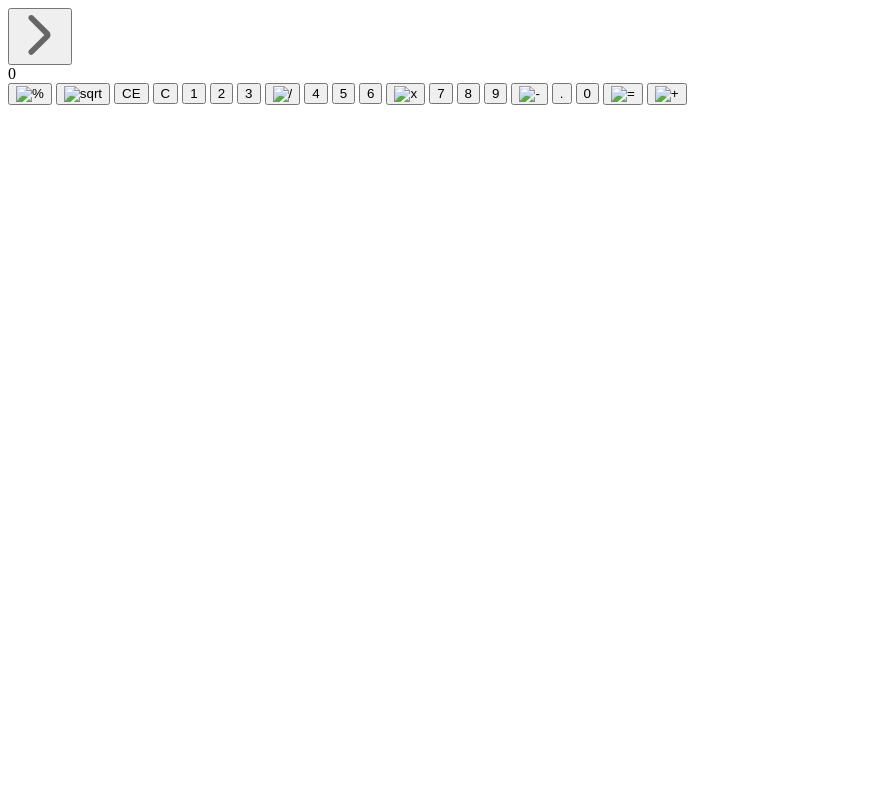
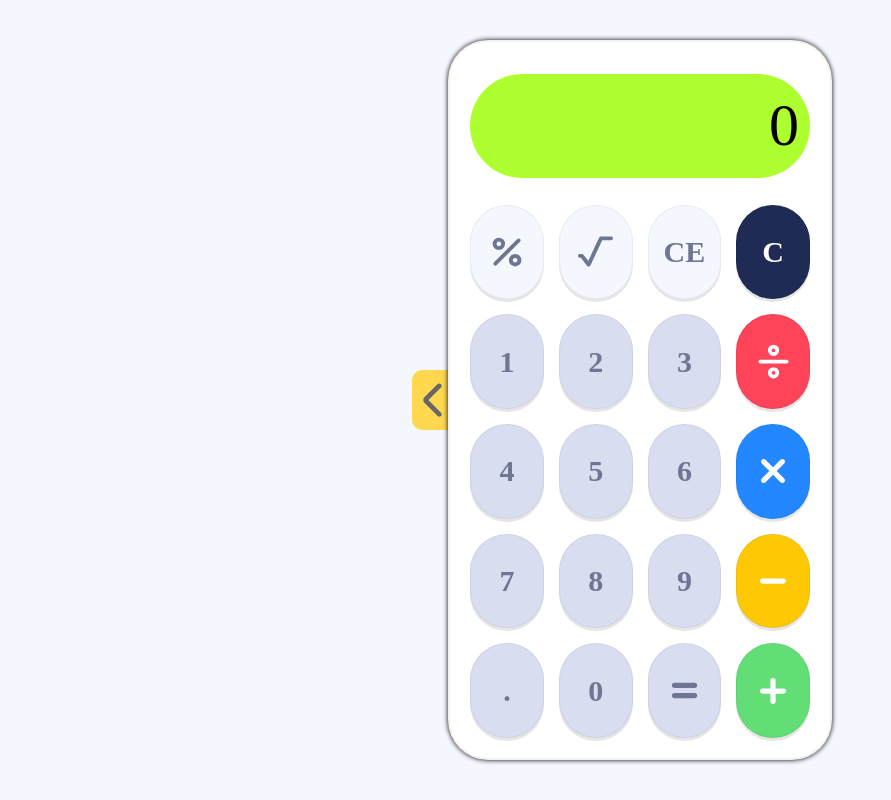
Before and after one commit to lepcodes/vanilla-calculator, a plain HTML site: page index.html in a window 1280 px wide. Shown: the whole page, without its empty margins (0-891 px from the left). Drawn offline with Linux system fonts and the light colour scheme; the site is published under a folder, as on GitHub Pages, so addresses that start at the root find nothing; a web font is replaced by a local one.

Commit message:
Change source of styles and resources

```diff
--- a/index.html
+++ b/index.html
@@ -3,7 +3,7 @@
 <head>
     <meta charset="UTF-8">
     <meta name="viewport" content="width=device-width, initial-scale=1.0">
-    <link rel="stylesheet" href="/resources/styles/styles.css">
+    <link rel="stylesheet" href="resources/styles/styles.css">
     <link rel="preconnect" href="https://fonts.googleapis.com">
     <link rel="preconnect" href="https://fonts.gstatic.com" crossorigin>
     <link href="https://fonts.googleapis.com/css2?family=Lexend+Exa:wght@100..900&display=swap" rel="stylesheet">
@@ -19,10 +19,10 @@
         <div class="calculator">
             <div class="display">0</div>
             <button class="key percent" onclick="handleKeyPress('%')">
-                <img class="percent" src="/resources/img/percent.svg" alt="%">
+                <img class="percent" src="resources/img/percent.svg" alt="%">
             </button>
             <button class="key root" onclick="handleKeyPress('sqrt')">
-                <img class="root" src="/resources/img/root.svg" alt="sqrt">
+                <img class="root" src="resources/img/root.svg" alt="sqrt">
             </button>
             <button id="CE" class="key root" onclick="handleKeyPress('CE')">CE</button>
             <button class="key ce" onclick="handleKeyPress('C')">C</button>
@@ -31,35 +31,35 @@
             <button id="2" class="key" onclick="handleKeyPress('2')">2</button>
             <button id="3" class="key" onclick="handleKeyPress('3')">3</button>
             <button id="/" class="key div" onclick="handleKeyPress('/')">
-                <img class="div" src="/resources/img/division.svg" alt="/">
+                <img class="div" src="resources/img/division.svg" alt="/">
             </button>
 
             <button id="4" class="key" onclick="handleKeyPress('4')">4</button>
             <button id="5" class="key" onclick="handleKeyPress('5')">5</button>
             <button id="6" class="key" onclick="handleKeyPress('6')">6</button>
             <button id="*" class="key mult" onclick="handleKeyPress('*')">
-                <img class="mult" src="/resources/img/mult.svg" alt="x">
+                <img class="mult" src="resources/img/mult.svg" alt="x">
             </button>
 
             <button id="7" class="key" onclick="handleKeyPress('7')">7</button>
             <button id="8" class="key" onclick="handleKeyPress('8')">8</button>
             <button id="9" class="key" onclick="handleKeyPress('9')">9</button>
             <button id="-" class="key sub" onclick="handleKeyPress('-')">
-                <img class="sub" src="/resources/img/minus.svg" alt="-">
+                <img class="sub" src="resources/img/minus.svg" alt="-">
             </button>
 
             <button id="." class="key" onclick="handleKeyPress('.')">.</button>
             <button id="0" class="key" onclick="handleKeyPress('0')">0</button>
             <button id="=" class="key" onclick="handleKeyPress('=')">
-                <img class="equal" src="/resources/img/equal.svg" alt="=">
+                <img class="equal" src="resources/img/equal.svg" alt="=">
             </button>
             <button id="+" class="key sum" onclick="handleKeyPress('+')">
-                <img class="sum" src="/resources/img/plus.svg" alt="+">
+                <img class="sum" src="resources/img/plus.svg" alt="+">
             </button>
         </div>
         <div class="aux">
         </div>
     </div>
-    <script src="/script.js"></script>
+    <script src="script.js"></script>
 </body>
 </html>
```
